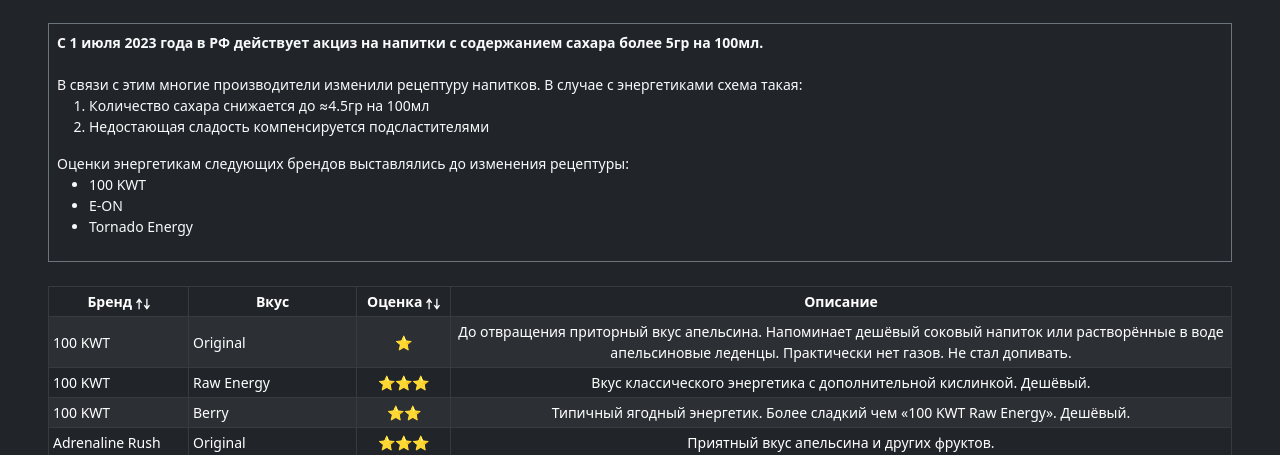
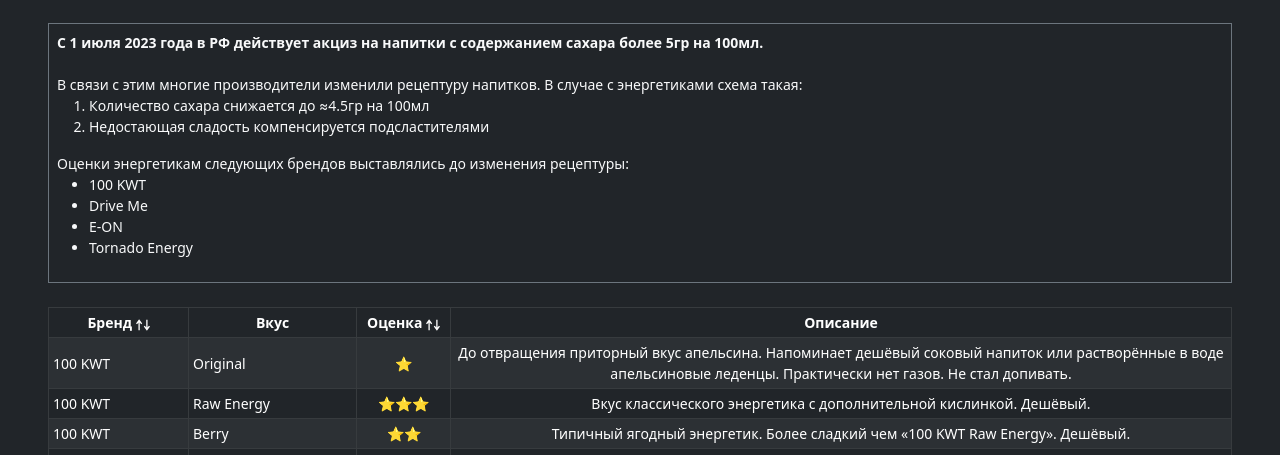
Before and after one commit to JustKappaMan/Energy-Drinks, a Flask app: page / in a window 1280 px wide. Shown: the part 63-518 px from the top of the page. Run offline with Flask 3, Linux system fonts and the light colour scheme; data comes from the database, SQL or seed files in the repository; some libraries are stand-ins or nearby versions.

Commit message:
Update info block

```diff
--- a/templates/index.html
+++ b/templates/index.html
@@ -35,6 +35,7 @@
         Оценки энергетикам следующих брендов выставлялись до изменения рецептуры:
         <ul>
             <li>100 KWT</li>
+            <li>Drive Me</li>
             <li>E-ON</li>
             <li>Tornado Energy</li>
         </ul>
```
